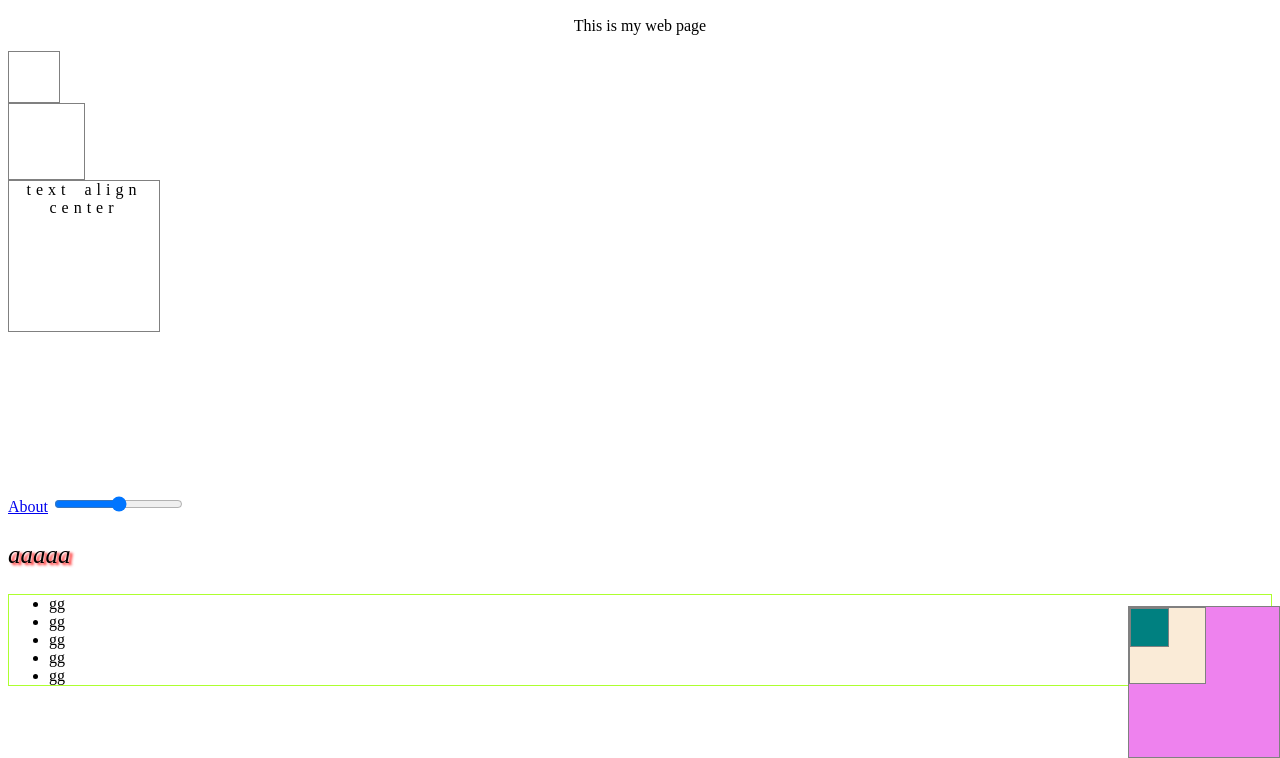
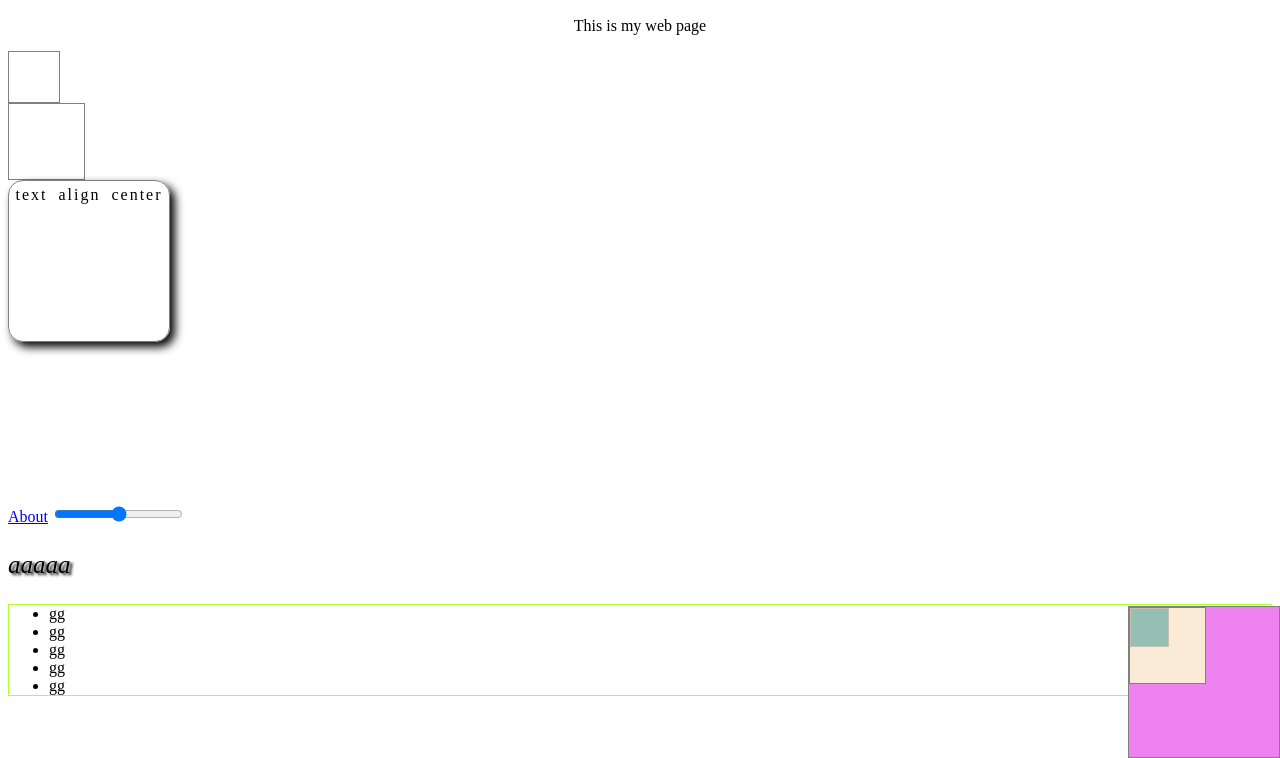
Before and after one commit to 92yigit/92yigit.github.io, a plain HTML site: page index.html in a window 1280 px wide. Shown: the part 42-800 px from the top of the page. Drawn offline with Linux system fonts and the light colour scheme.

Commit message:
deneme table

```diff
--- a/css/main.css
+++ b/css/main.css
@@ -22,6 +22,7 @@ background-size: cover;
 #box1{
     width: 50px;
     height: 50px;
+    overflow: auto;
 }
 #box2{
     width: 75px;
@@ -31,8 +32,11 @@ background-size: cover;
     width: 150px;
     height: 150px;
     text-align: center;
-    letter-spacing: 5px;
+    letter-spacing: 2px;
     word-spacing: 5px;
+    border-radius: 15px;
+    padding: 5px;
+    box-shadow: 5px 5px 10px;
 }
 #box4{
     width: 150px;
@@ -41,6 +45,9 @@ background-size: cover;
     right: 0px;
     bottom: 0px;
     background-color: violet;
+}
+#box4:hover{
+    opacity: 0;
 }
 #box5{
     width: 75px;
@@ -54,10 +61,11 @@ background-size: cover;
     position: absolute;
     margin-left: 0px;
     background-color: teal;
+    opacity: 0.4;
 }
 #sl{
     font-size: 25px;
     font-style: italic;
-    text-shadow: 3px 2px 3px red;
+    text-shadow: 3px 2px 3px ;
 
 }
```
